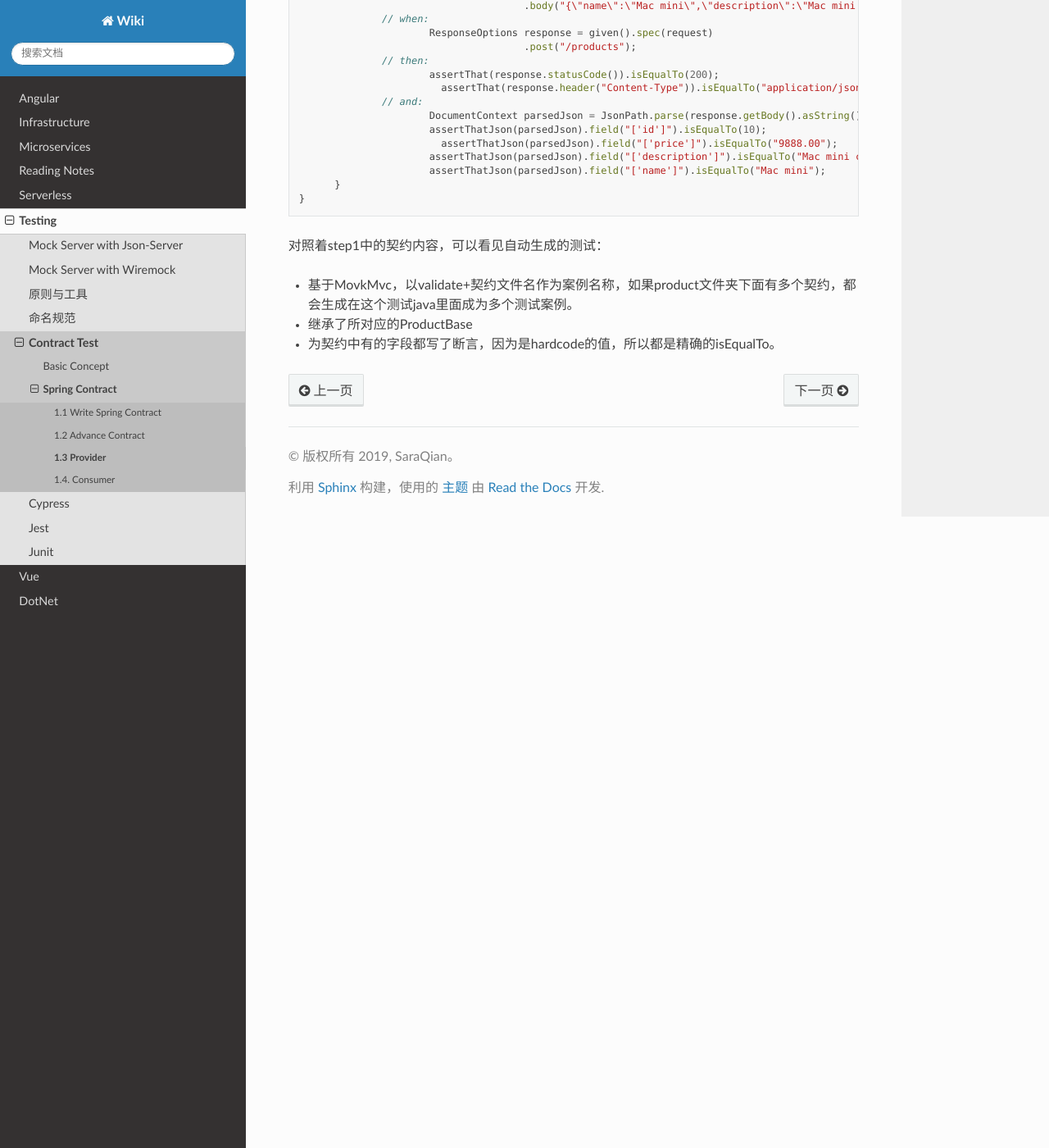
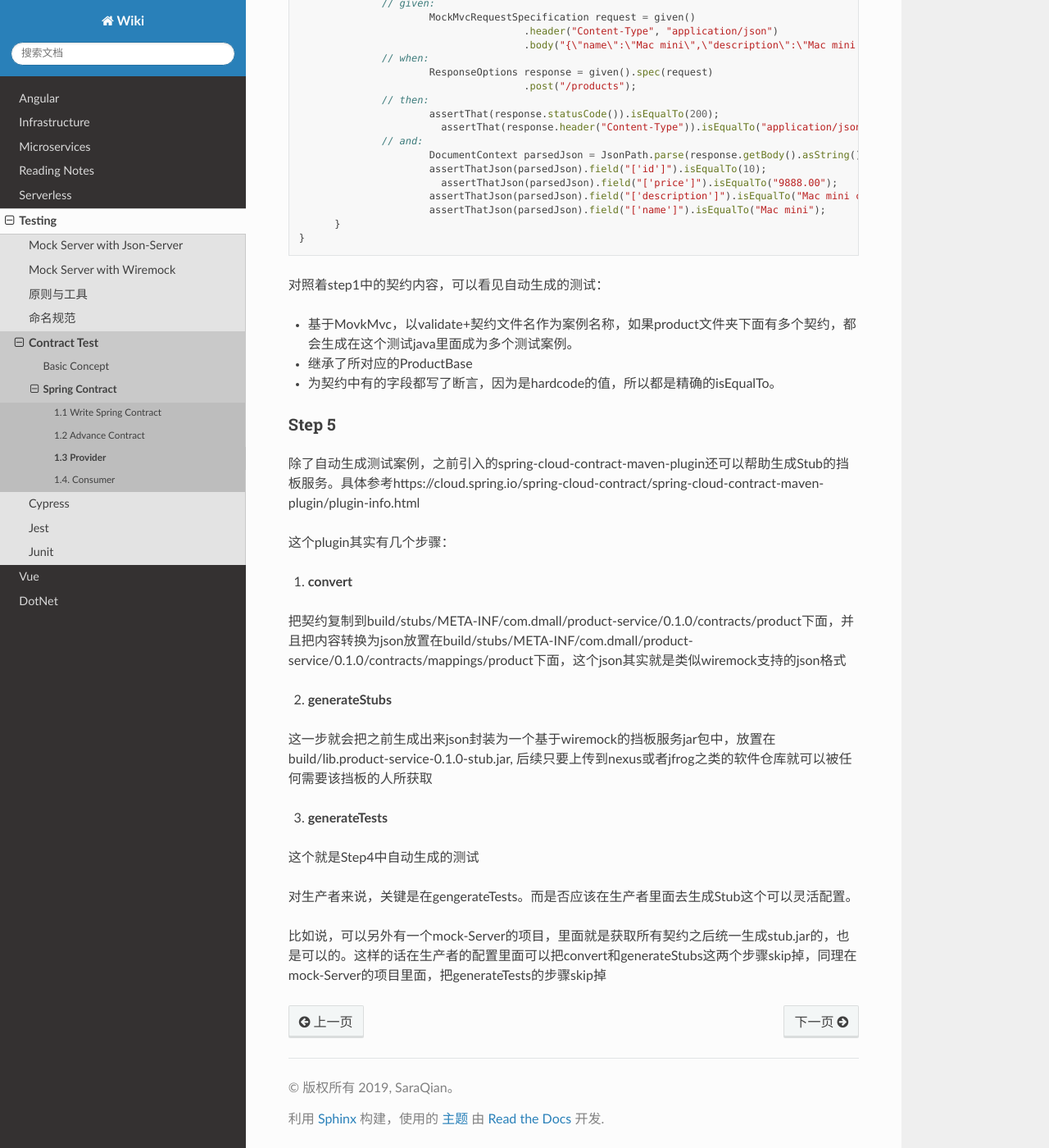
Before and after one commit to abigail830/Sphinx_wiki, a Sphinx documentation site: the page built from source/Testing/ContractTest/SpringContract/13_provider.rst, in a window 1280 px wide and 1400 px high, scrolled down 3443 px. Shown: the whole window at 82% size. Built offline with Sphinx 7.4.7 and the Read the Docs theme 2.0.0, drawn with Linux system fonts in a browser that asks for light colours.

Commit message:
Update 13_provider.rst

```diff
--- a/source/Testing/ContractTest/SpringContract/13_provider.rst
+++ b/source/Testing/ContractTest/SpringContract/13_provider.rst
@@ -155,6 +155,8 @@ Step 4
   org.springframework.cloud.contract.verifier.tests.ProductTest > validate_should_get_products FAILED
     java.lang.IllegalStateException at ProductTest.java:80
 
+**自动生成测试**
+
 在这个过程之中，Spring其实会自动的根据契约生成测试案例，放置在build/generated-test-sources/contracts/org.springframework.cloud.contract.verifier.tests/ProductTest.java, 如果maven项目则在target目录下
 
 .. code-block:: java
@@ -189,5 +191,28 @@ Step 4
 * 为契约中有的字段都写了断言，因为是hardcode的值，所以都是精确的isEqualTo。
 
 
+Step 5
+^^^^^^^^^^
+
+除了自动生成测试案例，之前引入的spring-cloud-contract-maven-plugin还可以帮助生成Stub的挡板服务。具体参考https://cloud.spring.io/spring-cloud-contract/spring-cloud-contract-maven-plugin/plugin-info.html
+
+这个plugin其实有几个步骤：
+
+1. **convert**
+
+把契约复制到build/stubs/META-INF/com.dmall/product-service/0.1.0/contracts/product下面，并且把内容转换为json放置在build/stubs/META-INF/com.dmall/product-service/0.1.0/contracts/mappings/product下面，这个json其实就是类似wiremock支持的json格式
+
+2. **generateStubs**
+
+这一步就会把之前生成出来json封装为一个基于wiremock的挡板服务jar包中，放置在build/lib.product-service-0.1.0-stub.jar, 后续只要上传到nexus或者jfrog之类的软件仓库就可以被任何需要该挡板的人所获取
+
+3. **generateTests**
+
+这个就是Step4中自动生成的测试
+
+对生产者来说，关键是在gengerateTests。而是否应该在生产者里面去生成Stub这个可以灵活配置。
+
+比如说，可以另外有一个mock-Server的项目，里面就是获取所有契约之后统一生成stub.jar的，也是可以的。这样的话在生产者的配置里面可以把convert和generateStubs这两个步骤skip掉，同理在mock-Server的项目里面，把generateTests的步骤skip掉
+
 
 .. index:: Testing, Contract
```
